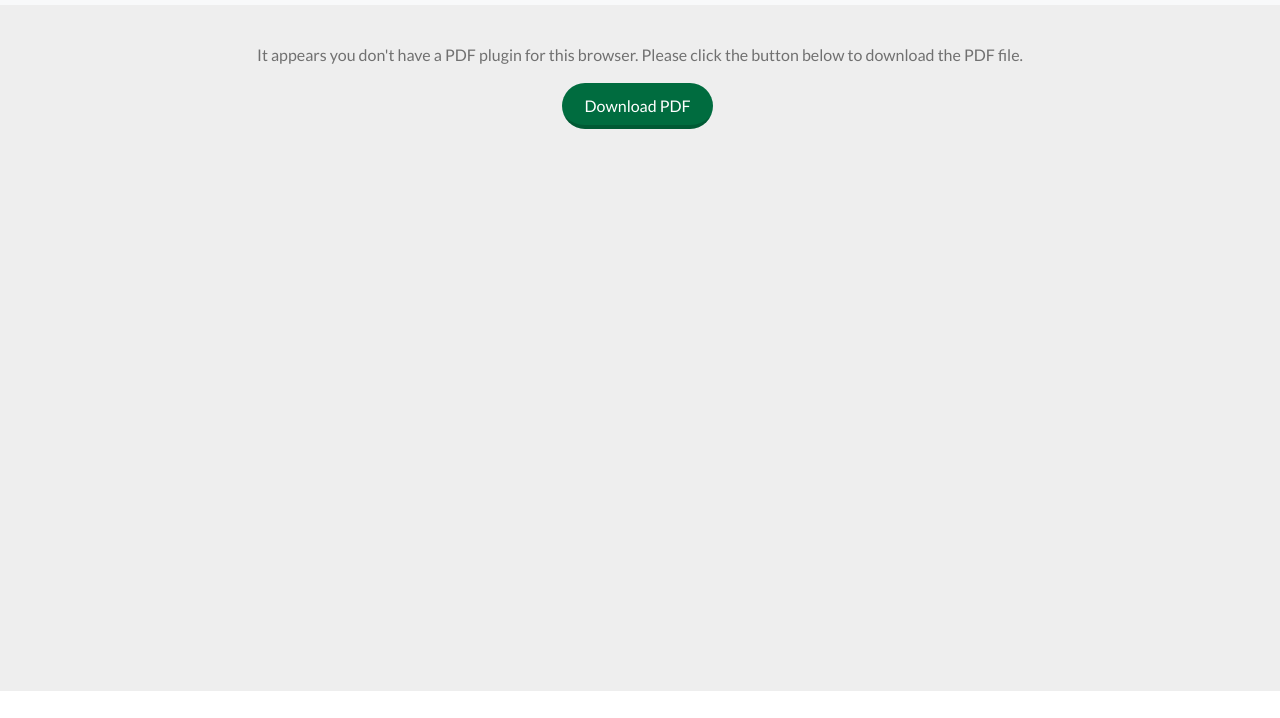
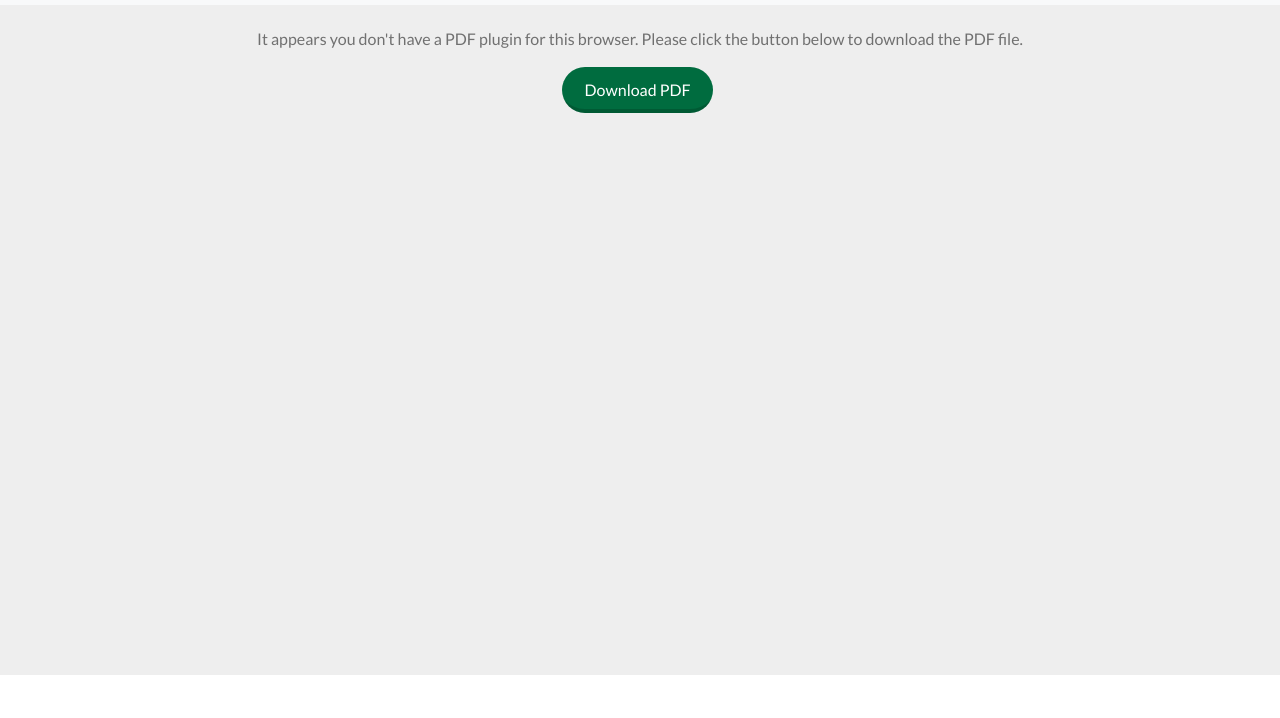
Before and after one commit to FGCUStellarResearch/FGCUStellarResearch.github.io, a plain HTML site: page research.html in a window 1280 px wide. Shown: the part 82-800 px from the top of the page. Drawn offline with nearby package versions, Linux system fonts and the light colour scheme.

Commit message:
Changed padding of research pdf in relation to nav bar on different screen sizes.

```diff
--- a/research.html
+++ b/research.html
@@ -18,7 +18,7 @@
   <body>
     <div id="header"></div>
     <br />
-    <div class="container mb-4 mt-4">
+    <div class="container mt-0 mt-xl-2 mb-4">
       <div class="row h-100 justify-content-center align-items-center text-center">
         <form class="col-12">
             <div class="embed-responsive embed-responsive-16by9">
```
Also changed, not shown: news.html (+1 -1 lines).
